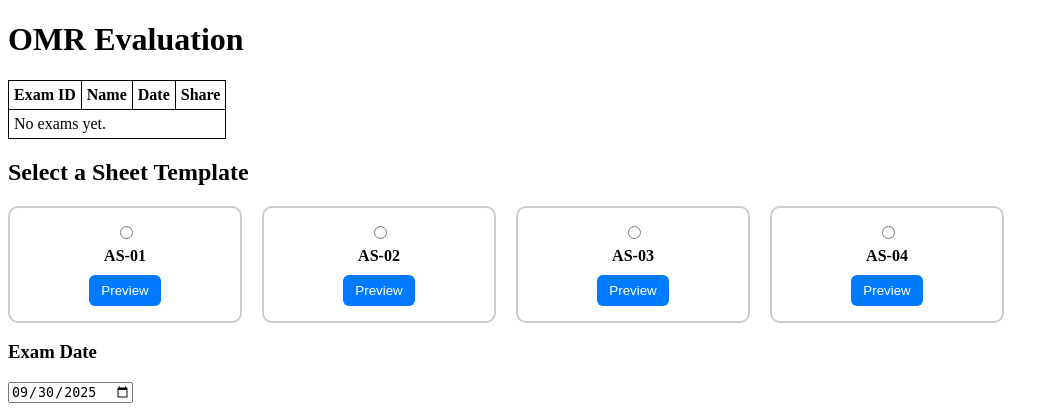
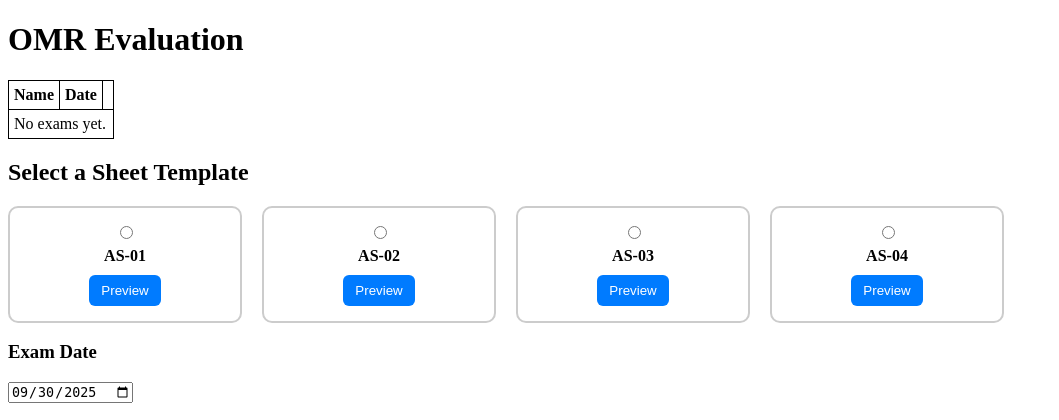
Before and after one commit to ibnu-umer/bubble-sheet-evaluator-web, a Django app: page /evaluator/ in a window 1280 px wide. Shown: the top 420 px of the page, without its empty margins (0-1059 px from the left). Run offline with Django 5.2, Linux system fonts and the light colour scheme; the visitor is signed in with stand-in values (Sample User, id 1); data that the repository does not hold is empty.

Commit message:
refactor: remove share_uuid and use exam_id for public result access

```diff
--- a/omr/models.py
+++ b/omr/models.py
@@ -39,9 +39,6 @@ class Exam(models.Model):
         blank=True
     )
 
-    # Secure public share token (don't want to expose DB IDs)
-    share_uuid = models.UUIDField(default=uuid.uuid4, editable=False, unique=False)
-
     def __str__(self):
         return f"{self.exam_name} ({self.subject})"
 
--- a/omr/templates/evaluate.html
+++ b/omr/templates/evaluate.html
@@ -98,28 +98,20 @@
         <table>
             <thead>
                 <tr>
-                    <th>Exam ID</th>
                     <th>Name</th>
                     <th>Date</th>
-                    <th>Share</th>
+                    <th></th>
                 </tr>
             </thead>
             <tbody>
                 {% for exam in exams %}
                 <tr>
-                    <td>{{ exam.id }}</td>
                     <td>{{ exam.exam_name }}</td>
-                    <td>{{ exam.date }}</td>
+                    <td>{{ exam.exam_date }}</td>
                     <td>
-                        <!-- shareable public URL using UUID token -->
-                        <br />
-                        <small>Public link:</small>
-                        <input
-                            type="text"
-                            value="{{ request.scheme }}://{{ request.get_host }}{% url 'public_results_by_token' exam.share_uuid %}"
-                            readonly
-                            style="width: 350px"
-                        />
+                        <a href="{% url 'results_page' exam.exam_id %}">
+                            <button type="button">Show result</button>
+                        </a>
                     </td>
                 </tr>
                 {% empty %}
--- a/omr/urls.py
+++ b/omr/urls.py
@@ -11,5 +11,5 @@ urlpatterns = [
     path('evaluator/', views.evaluator, name='evaluator'),
     path('process_ajax/', views.process_ajax, name='process_ajax'),
     path("results/<uuid:exam_id>/", views.results_view, name="results_page"),
-    path("convert-to-pdf/", views.convert_to_pdf, name="convert_to_pdf")
+    path("convert-to-pdf/", views.convert_to_pdf, name="convert_to_pdf"),
 ]
--- a/omr/views.py
+++ b/omr/views.py
@@ -75,7 +75,7 @@ def process_ajax(request):
         template = request.POST.get("sheet_template")
         sheet_files = request.FILES.getlist("sheet_files")
         answer_file = request.FILES.get("answer_file")
-        exam_name = request.POST.get("exam_name").lower().replace(" ", "_")
+        exam_name = request.POST.get("exam_name")
         org_name = request.POST.get("org_name")
         subject = request.POST.get("subject")
         pass_mark = request.POST.get("pass_mark")
@@ -93,8 +93,8 @@ def process_ajax(request):
             user=request.user
         )
 
-        converted_img_path = CONVERTED_IMG_PATH.format(exam_name)
-        evaluated_img_path = EVALUATED_IMG_PATH.format(exam_name)
+        converted_img_path = CONVERTED_IMG_PATH.format(exam_name.lower().replace(" ", "_"))
+        evaluated_img_path = EVALUATED_IMG_PATH.format(exam_name.lower().replace(" ", "_"))
 
         def stream():
             final_results = []
```
Also changed, not shown: omr/migrations/0007_remove_exam_share_uuid.py (added).
